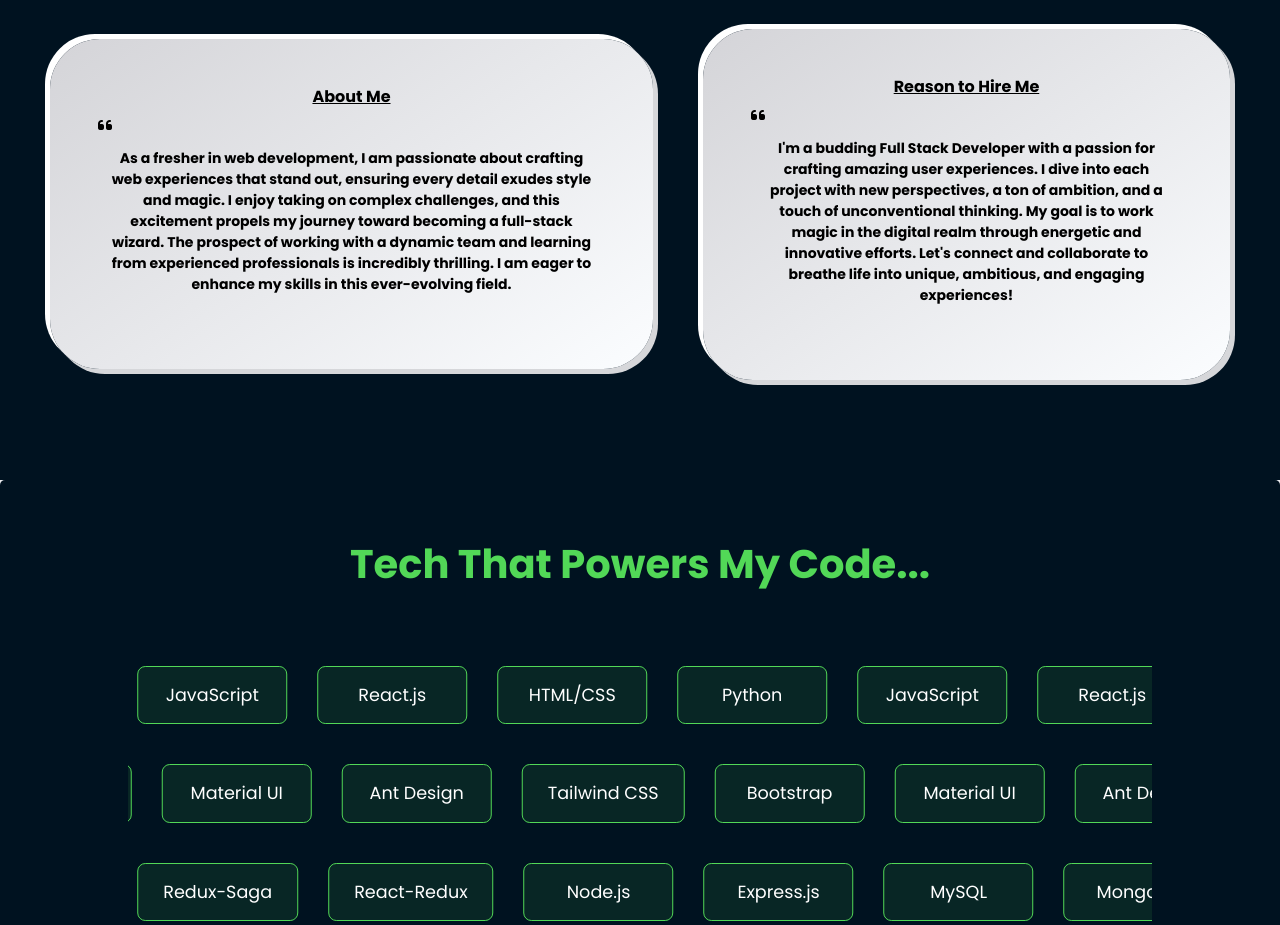
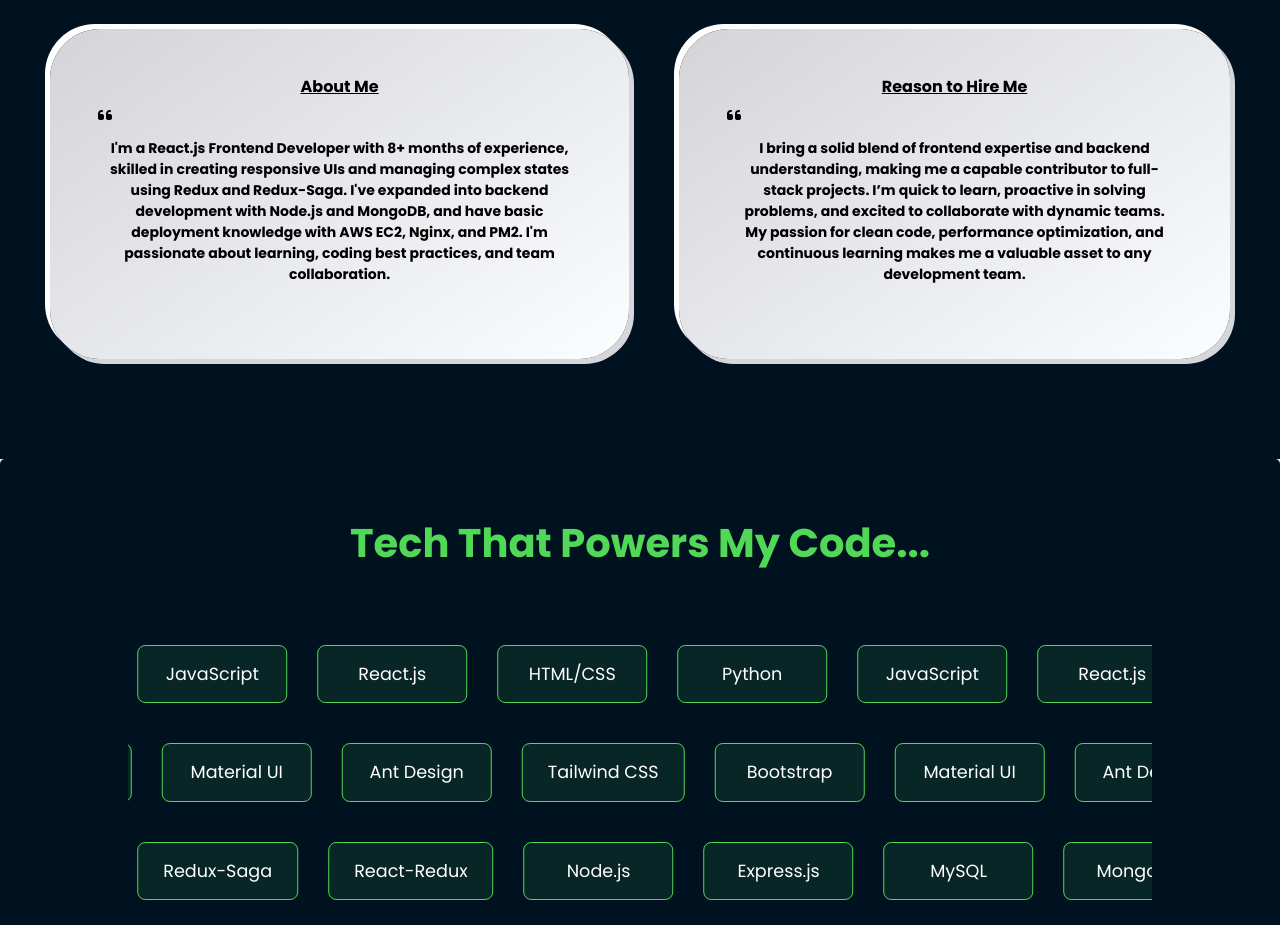
Before and after one commit to josephsamimmanuel/My-Portfolio, a React (Create React App) app: page / in a window 1280 px wide. Shown: the part 3260-4185 px from the top of the page. Built offline with nearby package versions, Linux system fonts and the light colour scheme.

Commit message:
Revise personal introduction and hiring rationale on Home page to reflect updated skills and experience as a React.js Frontend Developer with backend knowledge in Node.js and MongoDB.

```diff
--- a/src/pages/Home.jsx
+++ b/src/pages/Home.jsx
@@ -213,7 +213,7 @@ function Home() {
             <div className='n-box2 p-5 font-bold'>
               <h6 className='container-visionary-h6'>About Me</h6>
               <i style={{ color: `black` }} className="fa-solid fa-quote-left "></i>
-              <p className='container-visionary-p'>As a fresher in web development, I am passionate about crafting web experiences that stand out, ensuring every detail exudes style and magic. I enjoy taking on complex challenges, and this excitement propels my journey toward becoming a full-stack wizard. The prospect of working with a dynamic team and learning from experienced professionals is incredibly thrilling. I am eager to enhance my skills in this ever-evolving field.</p>
+              <p className='container-visionary-p'>I'm a React.js Frontend Developer with 8+ months of experience, skilled in creating responsive UIs and managing complex states using Redux and Redux-Saga. I've expanded into backend development with Node.js and MongoDB, and have basic deployment knowledge with AWS EC2, Nginx, and PM2. I'm passionate about learning, coding best practices, and team collaboration.</p>
             </div>
           </div>
         </div>
@@ -223,7 +223,7 @@ function Home() {
             <div className='n-box2 p-5 font-bold'>
               <h6 className='container-visionary-h6'>Reason to Hire Me</h6>
               <i style={{ color: `black` }} className="fa-solid fa-quote-left "></i>
-              <p className='container-visionary-p'>I'm a budding Full Stack Developer with a passion for crafting amazing user experiences. I dive into each project with new perspectives, a ton of ambition, and a touch of unconventional thinking. My goal is to work magic in the digital realm through energetic and innovative efforts. Let's connect and collaborate to breathe life into unique, ambitious, and engaging experiences!</p>
+              <p className='container-visionary-p'>I bring a solid blend of frontend expertise and backend understanding, making me a capable contributor to full-stack projects. I’m quick to learn, proactive in solving problems, and excited to collaborate with dynamic teams. My passion for clean code, performance optimization, and continuous learning makes me a valuable asset to any development team.</p>
             </div>
           </div>
         </div>
```
